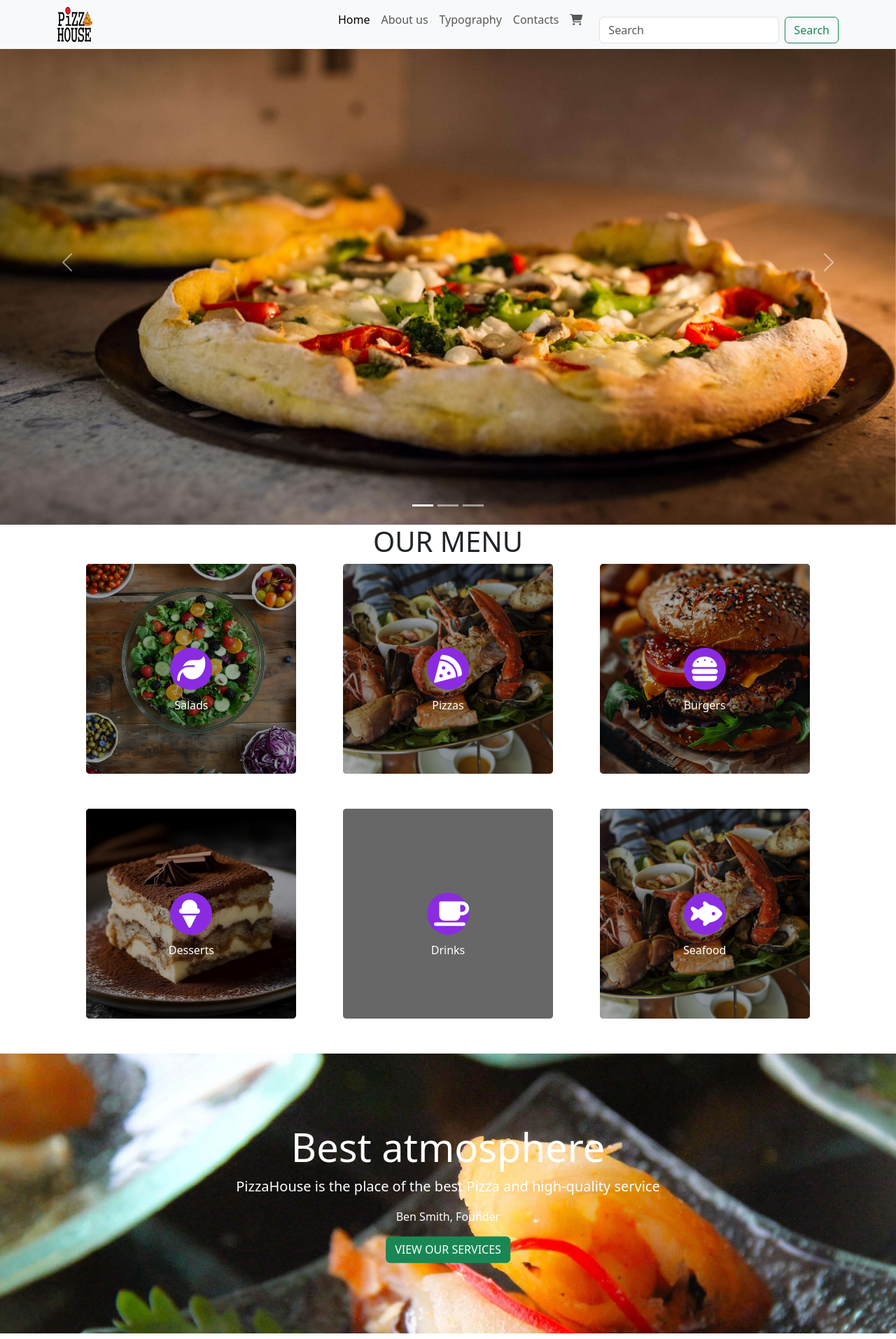
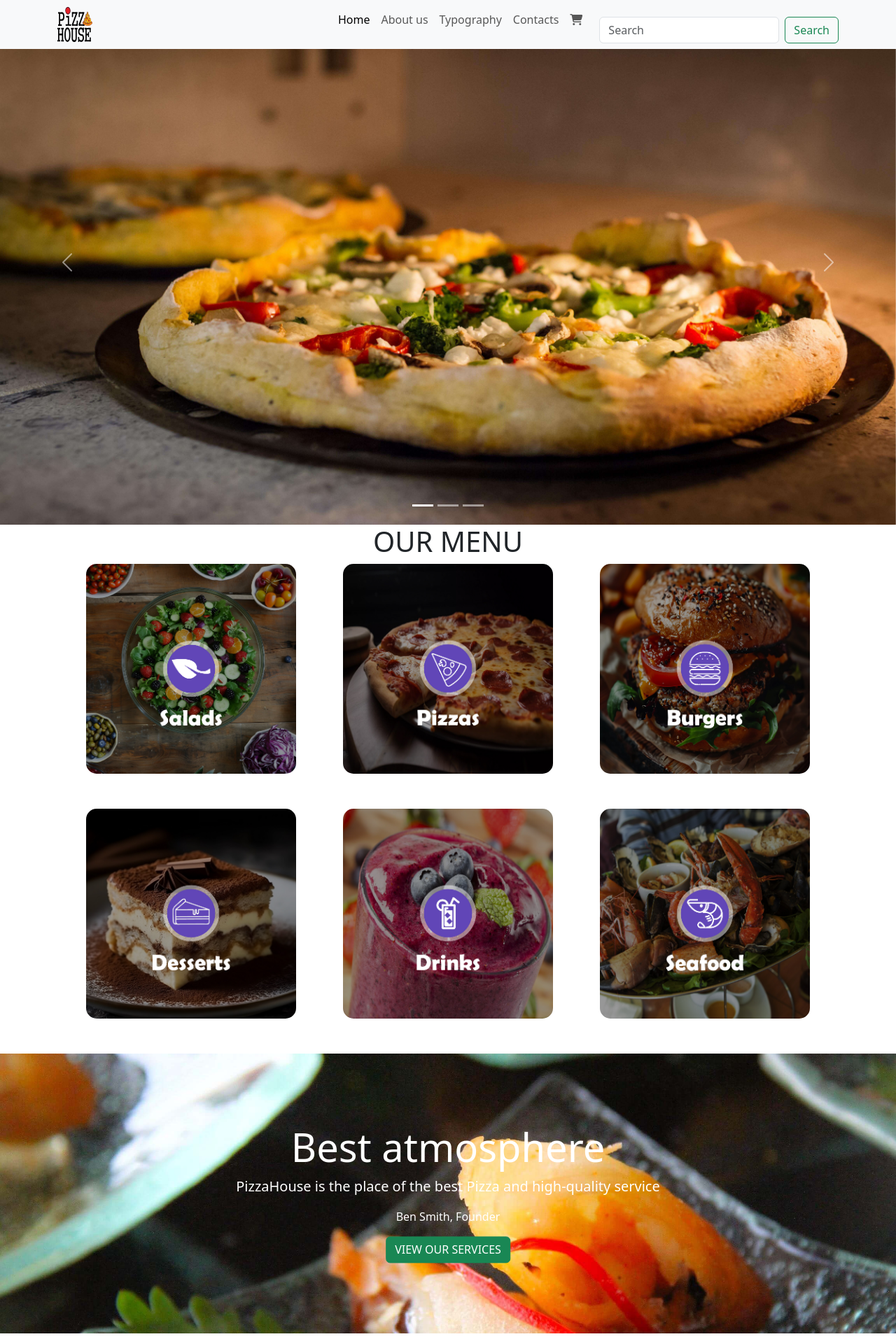
Before and after one commit to charefanis/pizza, a PHP site: page / in a window 1280 px wide. Shown: the top 1914 px of the page at 70% size. Run offline with PHP 8.4, Linux system fonts and the light colour scheme; grey boxes are pictures that could not be loaded.

Commit message:
Add files via upload

```diff
--- a/index.html
+++ b/index.html
@@ -80,12 +80,12 @@
       <div>
         <h1 class="c-h1">OUR MENU</h1>
         <div class="grid">
-            <a class="c-items" href=""><img src="salad.jpg" alt="salad"><i class="fa-solid fa-leaf"></i><p class="text">Salads</p></a>
-            <a class="c-items" href=""><img src="pizza4.jpg" alt="pizza"><i class="fa-solid fa-pizza-slice"></i><p class="text">Pizzas</p></a>
-            <a class="c-items" href=""><img src="burger.jpg" alt="burger"><i class="fa-solid fa-burger"></i><p class="text">Burgers</p></a>
-            <a class="c-items" href=""><img src="dessert.jpg" alt="dessert"><i class="fa-solid fa-ice-cream"></i><p class="text">Desserts</p></a>
-            <a class="c-items" href=""><img src="drink.jpg" alt="drink"><i class="fa-solid fa-mug-saucer"></i><p class="text">Drinks</p></a>
-            <a class="c-items" href=""><img src="seafood.jpg" alt="seafood"><i class="fa-solid fa-fish-fins"></i><p class="text">Seafood</p></a>
+            <a class="c-items" href=""><img src="salad.jpg" alt="salad"></a>
+            <a class="c-items" href=""><img src="pizza4.jpg" alt="pizza"></a>
+            <a class="c-items" href=""><img src="burger.jpg" alt="burger"></a>
+            <a class="c-items" href=""><img src="dessert.jpg" alt="dessert"></a>
+            <a class="c-items" href=""><img src="drink.jpg" alt="drink"></a>
+            <a class="c-items" href=""><img src="seafood.jpg" alt="seafood"></a>
         </div>
       </div>
     </section>
--- a/styles.css
+++ b/styles.css
@@ -32,15 +32,13 @@
     border: 1px solid #ccc;
     overflow: hidden;
     border: none;
-    border-radius: 5px;
-    background-color: black;
+    border-radius: 15px;
 }
 
 .c-items img {
     width: 100%;
     height: 100%;
     object-fit: cover;
-    opacity: 65%;
 }
 
 .fa-pizza-slice, .fa-burger, .fa-leaf, .fa-mug-saucer, .fa-ice-cream, .fa-fish-fins {
```
Also changed, not shown: Burger.jpg (added), Dessert.jpg (added), Drink.jpg (added), Pizza4.jpg (added), Salad.jpg (added), Seafood.jpg (added), pizzahouse.png (added).
